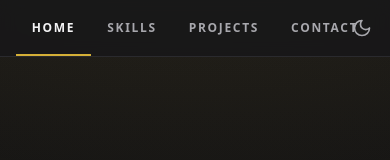
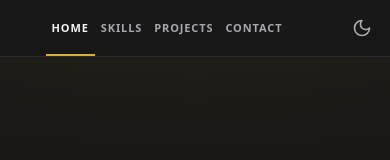
Before and after one commit to SZStanton/portfolio, a React (Vite) app: page / in a window 390 px wide. Shown: the top 160 px of the page. Built offline with nearby package versions, Linux system fonts and the light colour scheme.

Commit message:
fix mobile nav links and adjust edge arrows

```diff
--- a/src/components/layout/EdgeNav.tsx
+++ b/src/components/layout/EdgeNav.tsx
@@ -3,8 +3,12 @@ import { LuChevronLeft, LuChevronRight } from 'react-icons/lu';
 import { Link, useLocation } from 'react-router';
 import { pages } from '../../data/navigation';
 
-// How close to the edge the pointer has to get before the arrow shows.
-const EDGE = 90;
+/*
+ * How close to the edge the pointer has to get before the arrow shows.
+ * Wider than the arrow box itself, which reaches 84px and 100px at xl,
+ * so the arrow appears before the pointer arrives rather than under it.
+ */
+const EDGE = 140;
 
 export function EdgeNav() {
   const { pathname } = useLocation();
@@ -50,11 +54,15 @@ function Arrow({ page, side, visible }: ArrowProps) {
     <Link
       to={page.to}
       aria-label={`Go to ${page.label}`}
-      /* Hidden on small screens, where there is no pointer to track.
+      /* lg and up only. Below that the window is narrow enough that the
+         arrows kept appearing while reading, and the content column sits
+         close enough to the edge that they got in the way. Touch has
+         swiping, and everything else has the navbar and the pager.
+
          Fixed width so the chevron sits in the same place whatever the
          label says. Without it the box is as wide as the word, and the
          centred icon shifts between Home and Projects. */
-      className={`fixed top-1/2 z-40 hidden w-32 -translate-y-1/2 flex-col items-center gap-1 px-2 py-44 text-accent transition-all duration-300 md:flex ${
+      className={`fixed top-1/2 z-40 hidden w-20 -translate-y-1/2 flex-col items-center gap-1 px-1 py-44 text-accent transition-all duration-300 lg:flex xl:w-24 ${
         side === 'left' ? 'left-1' : 'right-1'
       } ${
         visible
--- a/src/components/layout/Navbar.tsx
+++ b/src/components/layout/Navbar.tsx
@@ -11,7 +11,9 @@ export function Navbar() {
   const linkClass = ({ isActive }: { isActive: boolean }) =>
     [
       // Josefin runs light, so caps need a heavier weight to hold up.
-      'relative flex h-full items-center justify-center px-4 font-display text-xs font-semibold uppercase tracking-[0.14em] transition-colors sm:px-7 sm:text-sm',
+      // Tighter type and padding below sm, so all four labels plus the
+      // toggle fit a 320px phone without colliding.
+      'relative flex h-full items-center justify-center px-1.5 font-display text-[0.6875rem] font-semibold uppercase tracking-[0.08em] transition-colors sm:px-7 sm:text-sm sm:tracking-[0.14em]',
       'after:absolute after:inset-x-0 after:bottom-0 after:h-0.5 after:transition-colors',
       isActive
         ? 'text-heading after:bg-accent'
@@ -23,7 +25,9 @@ export function Navbar() {
     <header className="sticky top-0 z-50 border-b border-line bg-surface-raised/80 backdrop-blur">
       {/* items-stretch so the links fill the full header height, which
           makes the whole strip clickable rather than just the text. */}
-      <div className="relative flex h-14 items-stretch sm:h-16">
+      {/* Right padding reserves the toggle's corner, so the centred links
+          are never laid out underneath it on a narrow screen. */}
+      <div className="relative flex h-14 items-stretch pr-14 sm:h-16 sm:pr-16">
         <nav className="mx-auto flex items-stretch">
           <ul className="flex items-stretch">
             {pages.map(link => (
```
